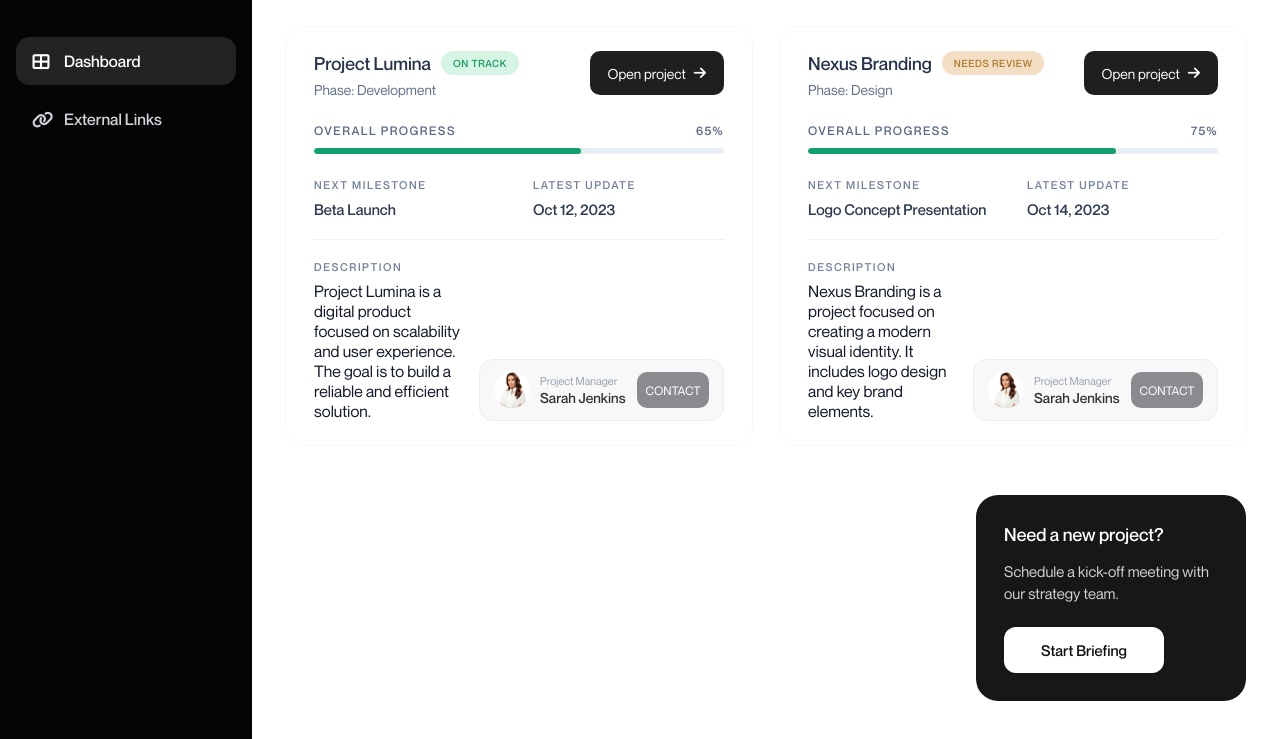
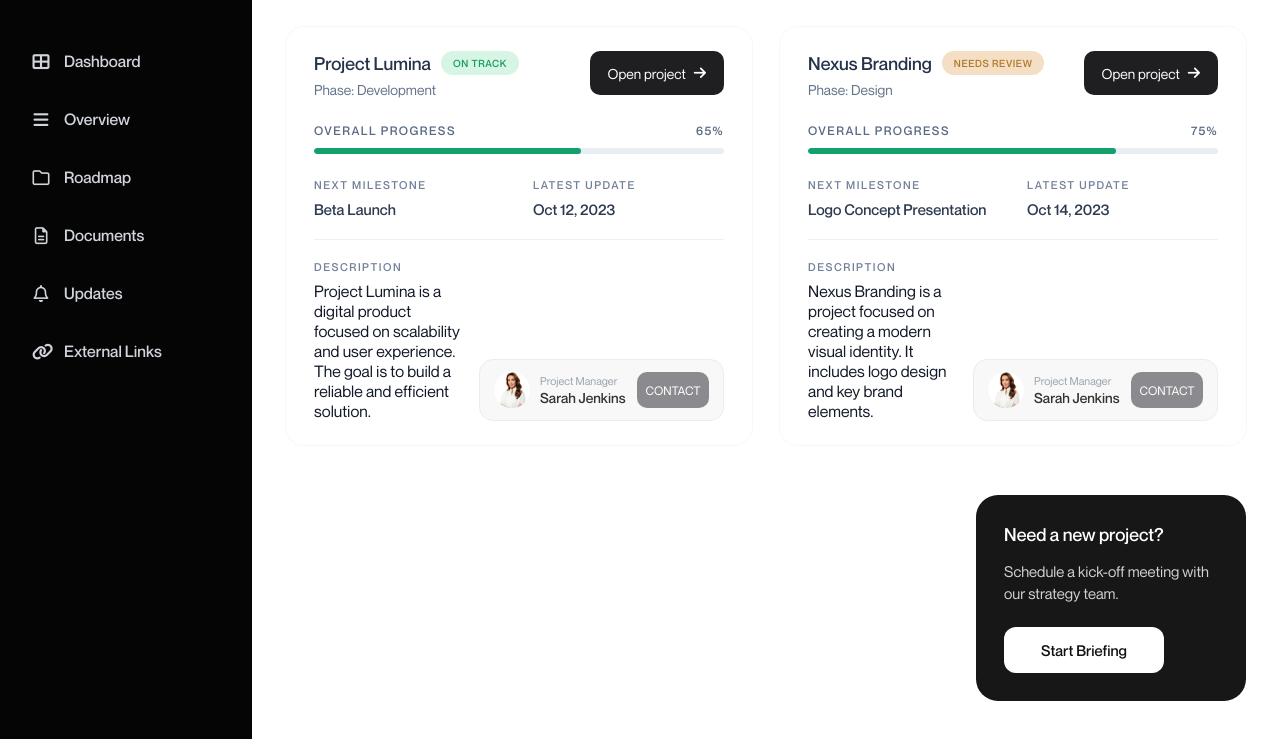
Before and after one commit to amal-alqasim14/OWOW_Dashboard, a plain HTML site: page projects.html in a window 1280 px wide. Shown: the part 87-826 px from the top of the page. Drawn offline with Linux system fonts and the light colour scheme.

Commit message:
fixed sidebar

```diff
--- a/projects.html
+++ b/projects.html
@@ -17,9 +17,25 @@
       </div>
 
       <nav class="sidebar-nav">
-        <a href="index.html" class="nav-item active">
+        <a href="index.html" class="nav-item">
           <i class="fa-solid fa-table-cells-large"></i>
           <span>Dashboard</span>
+        </a>
+        <a href="overview.html" class="nav-item">
+          <i class="fa-solid fa-bars"></i>
+          <span>Overview</span>
+        </a>
+        <a href="roadmap.html" class="nav-item">
+          <i class="fa-regular fa-folder"></i>
+          <span>Roadmap</span>
+        </a>
+        <a href="files.html" class="nav-item">
+          <i class="fa-regular fa-file-lines"></i>
+          <span>Documents</span>
+        </a>
+        <a href="updates.html" class="nav-item">
+          <i class="fa-regular fa-bell"></i>
+          <span>Updates</span>
         </a>
         <a href="links.html" class="nav-item">
           <i class="fa-solid fa-link"></i>
```
Also changed, not shown: files.html (+16 -2 lines), index.html (+0 -4 lines), links.html (+16 -0 lines), overview.html (+16 -0 lines), roadmap.html (+17 -0 lines), updates.html (+16 -0 lines).
